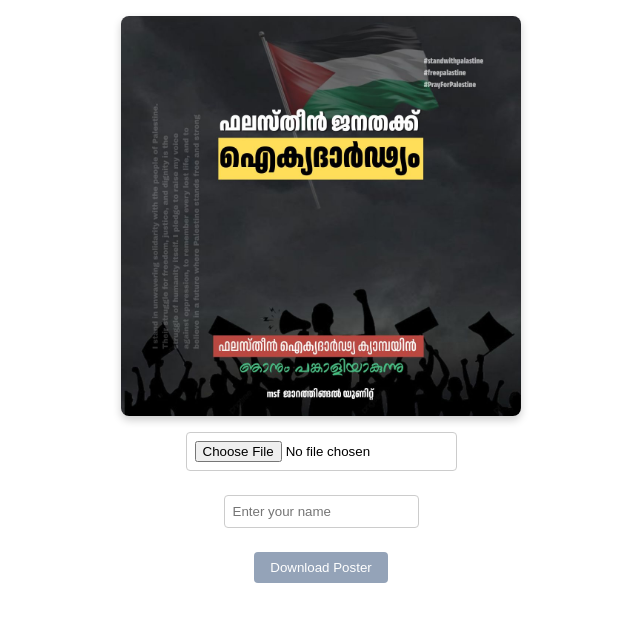
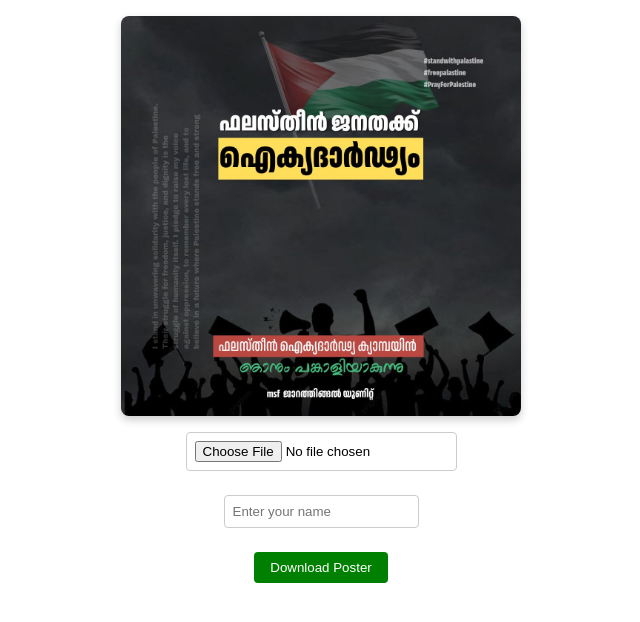
Before and after one commit to muhamedshijas/photo-posters, a React (Create React App) app: page / in a window 1280 px wide. Shown: the top 622 px of the page, without its empty margins (319-959 px from the left). Built offline with nearby package versions, Linux system fonts and the light colour scheme.

Commit message:
test change

```diff
--- a/src/App.js
+++ b/src/App.js
@@ -195,7 +195,7 @@ export default function PalestineFrame() {
         disabled={!name || !croppedPhoto} // <-- disable if name or photo is missing
         style={{
           ...buttonStyle,
-          backgroundColor: !name || !croppedPhoto ? "#94a3b8" : "#16a34a", // gray if disabled
+          backgroundColor: !name || !croppedPhoto ? "green" : "#16a34a", // gray if disabled
           cursor: !name || !croppedPhoto ? "not-allowed" : "pointer",
         }}
         onMouseOver={(e) => {
```
